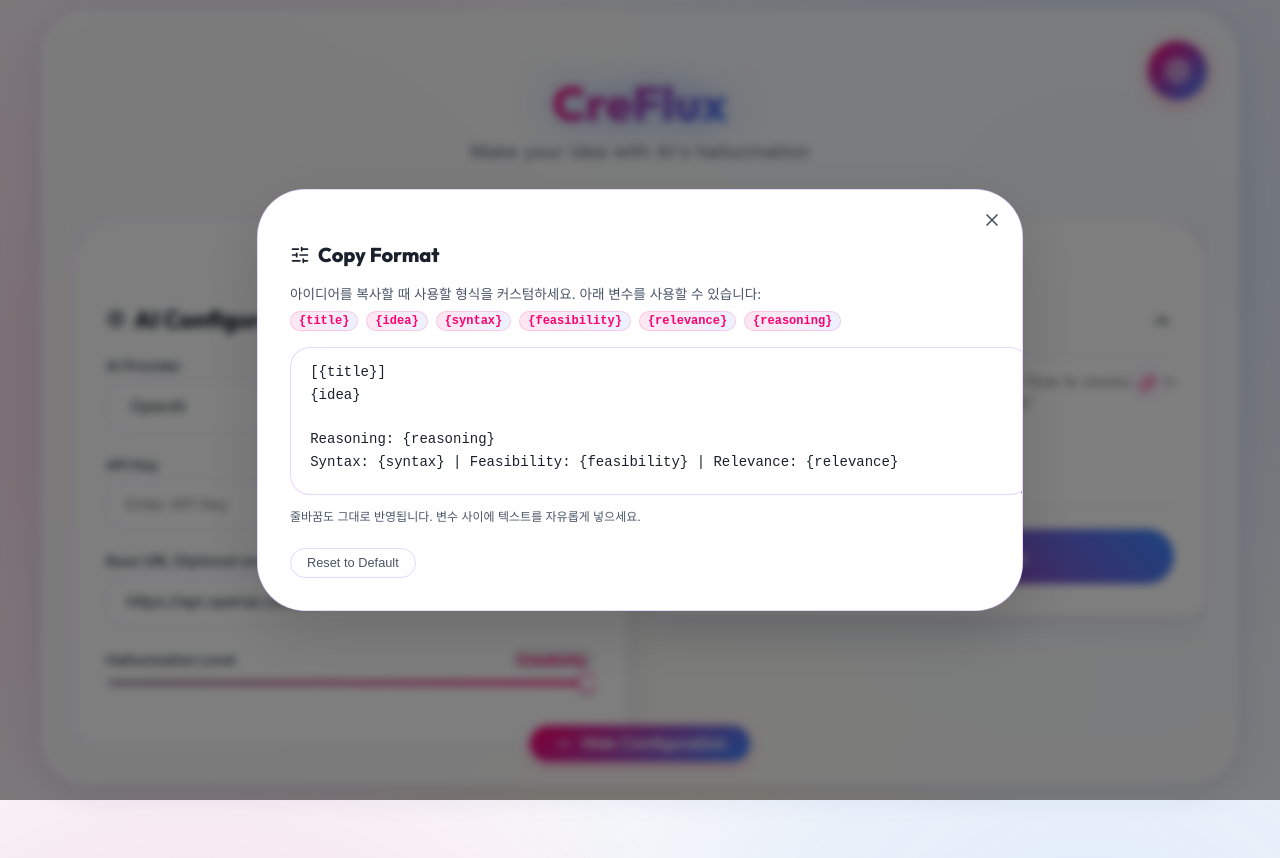
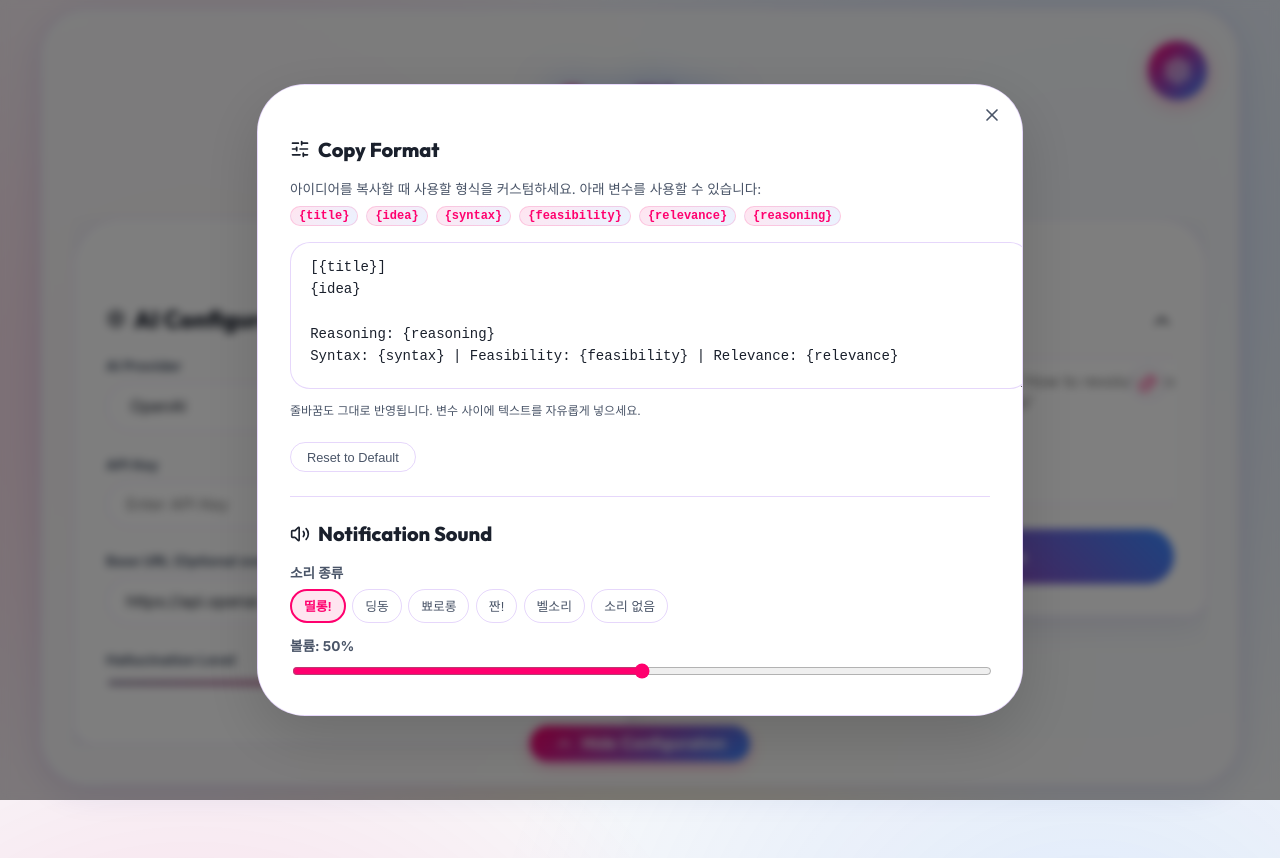
Before and after one commit to boriisyun-stack/CreFlux, a React (Vite) app: page / in a window 1280 px wide. Both pictures are taken after a click on the button 1177 px from the left and 70 px from the top of the page. Built offline with nearby package versions, Linux system fonts and the light colour scheme.

Commit message:
feat: add notification sounds on generation complete with settings

```diff
--- a/src/App.jsx
+++ b/src/App.jsx
@@ -1,6 +1,6 @@
 import React, { useState, useCallback } from 'react';
 import { generateIdeas, evaluateIdeasBatch, enhancePrompt } from './lib/openai';
-import { Settings, Sparkles, ChevronDown, ChevronUp, AlertCircle, Copy, Check, Dices, X, SlidersHorizontal } from 'lucide-react';
+import { Settings, Sparkles, ChevronDown, ChevronUp, AlertCircle, Copy, Check, Dices, X, SlidersHorizontal, Volume2 } from 'lucide-react';
 import { styled, globalStyles, keyframes } from './stitches.config';
 import { getRandomPrompt } from './lib/prompts';
 
@@ -316,6 +316,85 @@ const COPY_VARIABLES = [
   { key: '{relevance}', desc: '관련성 점수' },
   { key: '{reasoning}', desc: '평가 이유' },
 ];
+
+const SOUND_TYPES = [
+  { key: 'ding', name: '띨롱!' },
+  { key: 'dingdong', name: '딩동' },
+  { key: 'chime', name: '뾰로롱' },
+  { key: 'tada', name: '짠!' },
+  { key: 'bell', name: '벨소리' },
+  { key: 'none', name: '소리 없음' },
+];
+
+function playSound(type, volume) {
+  if (type === 'none' || volume <= 0) return;
+  try {
+    const ctx = new (window.AudioContext || window.webkitAudioContext)();
+    const gain = ctx.createGain();
+    gain.connect(ctx.destination);
+    gain.gain.value = volume;
+
+    if (type === 'ding') {
+      // 띨롱: two rising tones
+      [880, 1108].forEach((freq, i) => {
+        const osc = ctx.createOscillator();
+        osc.type = 'sine';
+        osc.frequency.value = freq;
+        osc.connect(gain);
+        osc.start(ctx.currentTime + i * 0.15);
+        osc.stop(ctx.currentTime + i * 0.15 + 0.2);
+      });
+    } else if (type === 'dingdong') {
+      // 딩동: classic two-tone
+      [660, 523].forEach((freq, i) => {
+        const osc = ctx.createOscillator();
+        osc.type = 'sine';
+        osc.frequency.value = freq;
+        osc.connect(gain);
+        osc.start(ctx.currentTime + i * 0.25);
+        osc.stop(ctx.currentTime + i * 0.25 + 0.3);
+      });
+    } else if (type === 'chime') {
+      // 뾰로롱: ascending sparkle
+      [523, 659, 784, 1047].forEach((freq, i) => {
+        const osc = ctx.createOscillator();
+        osc.type = 'triangle';
+        osc.frequency.value = freq;
+        const g = ctx.createGain();
+        g.gain.value = volume * (1 - i * 0.2);
+        osc.connect(g).connect(ctx.destination);
+        osc.start(ctx.currentTime + i * 0.1);
+        osc.stop(ctx.currentTime + i * 0.1 + 0.15);
+      });
+    } else if (type === 'tada') {
+      // 짠!: triumphant chord
+      [523, 659, 784].forEach((freq) => {
+        const osc = ctx.createOscillator();
+        osc.type = 'square';
+        osc.frequency.value = freq;
+        const g = ctx.createGain();
+        g.gain.setValueAtTime(volume * 0.3, ctx.currentTime);
+        g.gain.exponentialRampToValueAtTime(0.001, ctx.currentTime + 0.5);
+        osc.connect(g).connect(ctx.destination);
+        osc.start(ctx.currentTime);
+        osc.stop(ctx.currentTime + 0.5);
+      });
+    } else if (type === 'bell') {
+      // 벨소리: bell-like tone
+      const osc = ctx.createOscillator();
+      osc.type = 'sine';
+      osc.frequency.value = 830;
+      const g = ctx.createGain();
+      g.gain.setValueAtTime(volume, ctx.currentTime);
+      g.gain.exponentialRampToValueAtTime(0.001, ctx.currentTime + 0.8);
+      osc.connect(g).connect(ctx.destination);
+      osc.start(ctx.currentTime);
+      osc.stop(ctx.currentTime + 0.8);
+    }
+  } catch (e) {
+    console.warn('Sound playback failed:', e);
+  }
+}
 
 const pulse = keyframes({
   '0%, 100%': { opacity: 1 },
@@ -710,6 +789,12 @@ export default function App() {
       return localStorage.getItem('creflux_copy_format') || DEFAULT_COPY_FORMAT;
     } catch { return DEFAULT_COPY_FORMAT; }
   });
+  const [soundType, setSoundType] = useState(() => {
+    try { return localStorage.getItem('creflux_sound_type') || 'ding'; } catch { return 'ding'; }
+  });
+  const [soundVolume, setSoundVolume] = useState(() => {
+    try { return parseFloat(localStorage.getItem('creflux_sound_volume') ?? '0.5'); } catch { return 0.5; }
+  });
 
   const handleProviderChange = (e) => {
     const newProv = e.target.value;
@@ -759,6 +844,9 @@ export default function App() {
       // Evaluate the batch of 100 ideas in one API call
       const evaluatedIdeas = await evaluateIdeasBatch(providerConfig, prompt, rawIdeas);
       setResults(evaluatedIdeas);
+
+      // Play completion sound
+      playSound(soundType, soundVolume);
 
       // Auto-collapse panels to show ideas taking full screen
       setShowGenerate(false);
@@ -1054,6 +1142,52 @@ export default function App() {
               >
                 Reset to Default
               </button>
+
+              <hr style={{ border: 'none', borderTop: '1px solid var(--colors-border)', margin: '1.5rem 0' }} />
+
+              <h3><Volume2 size={20} /> Notification Sound</h3>
+              <div style={{ display: 'flex', flexDirection: 'column', gap: '0.75rem' }}>
+                <div>
+                  <label style={{ fontSize: '0.85rem', color: 'var(--colors-textMuted)', fontWeight: 600, display: 'block', marginBottom: '0.4rem' }}>
+                    소리 종류
+                  </label>
+                  <div style={{ display: 'flex', flexWrap: 'wrap', gap: '0.4rem' }}>
+                    {SOUND_TYPES.map(s => (
+                      <button
+                        key={s.key}
+                        onClick={() => { setSoundType(s.key); try { localStorage.setItem('creflux_sound_type', s.key); } catch { } if (s.key !== 'none') playSound(s.key, soundVolume); }}
+                        style={{
+                          padding: '0.35rem 0.75rem',
+                          borderRadius: '999px',
+                          border: soundType === s.key ? '2px solid #FF006E' : '1px solid var(--colors-border)',
+                          background: soundType === s.key ? 'rgba(255, 0, 110, 0.1)' : 'transparent',
+                          color: soundType === s.key ? '#FF006E' : 'var(--colors-textMuted)',
+                          fontWeight: soundType === s.key ? 700 : 400,
+                          fontSize: '0.8rem',
+                          cursor: 'pointer',
+                          transition: 'all 0.2s ease',
+                        }}
+                      >
+                        {s.name}
+                      </button>
+                    ))}
+                  </div>
+                </div>
+                <div>
+                  <label style={{ fontSize: '0.85rem', color: 'var(--colors-textMuted)', fontWeight: 600, display: 'block', marginBottom: '0.4rem' }}>
+                    볼륨: {Math.round(soundVolume * 100)}%
+                  </label>
+                  <input
+                    type="range"
+                    min="0"
+                    max="1"
+                    step="0.05"
+                    value={soundVolume}
+                    onChange={(e) => { const v = parseFloat(e.target.value); setSoundVolume(v); try { localStorage.setItem('creflux_sound_volume', String(v)); } catch { } }}
+                    style={{ width: '100%', accentColor: '#FF006E' }}
+                  />
+                </div>
+              </div>
             </ModalContent>
           </ModalOverlay>
         )
```
